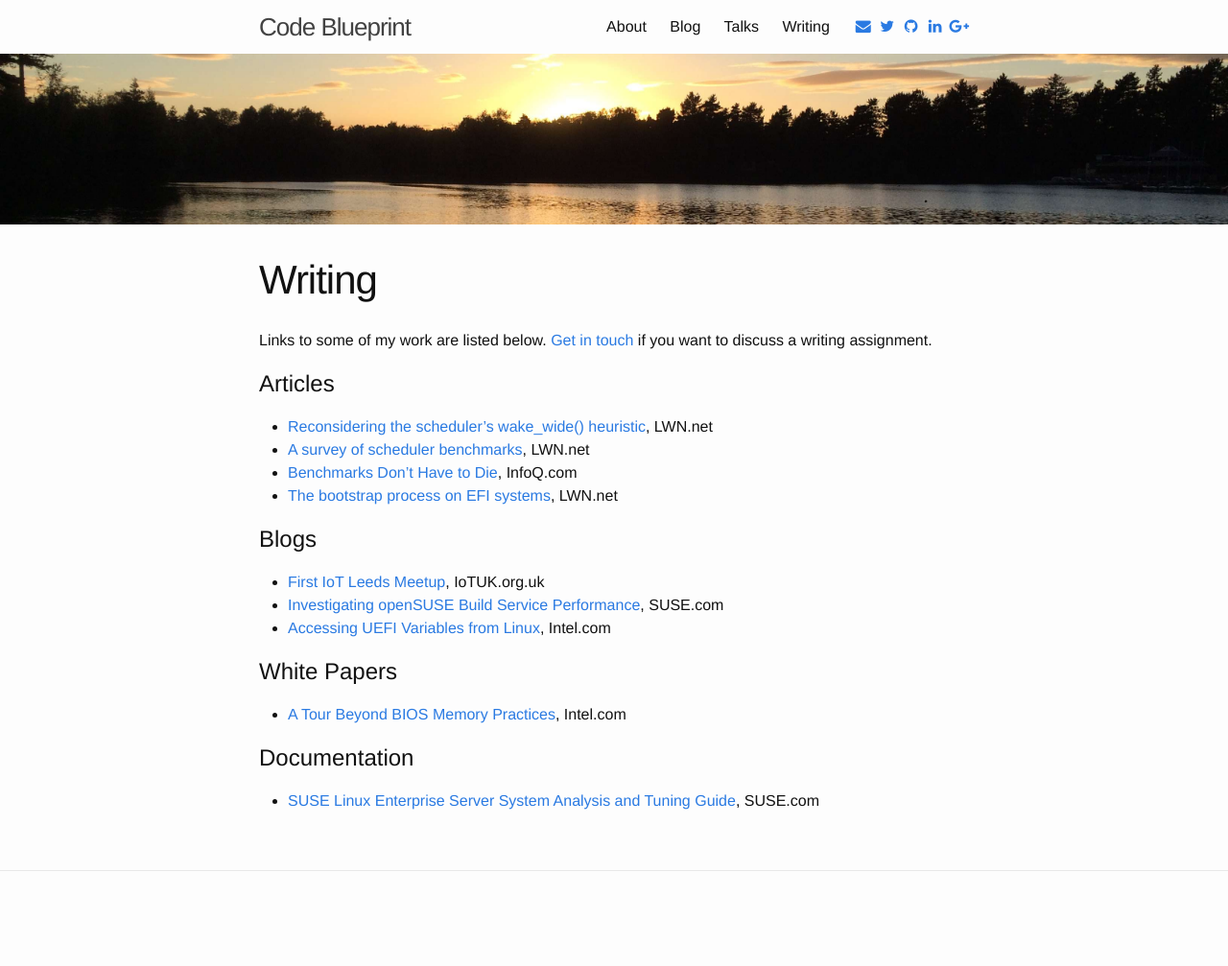
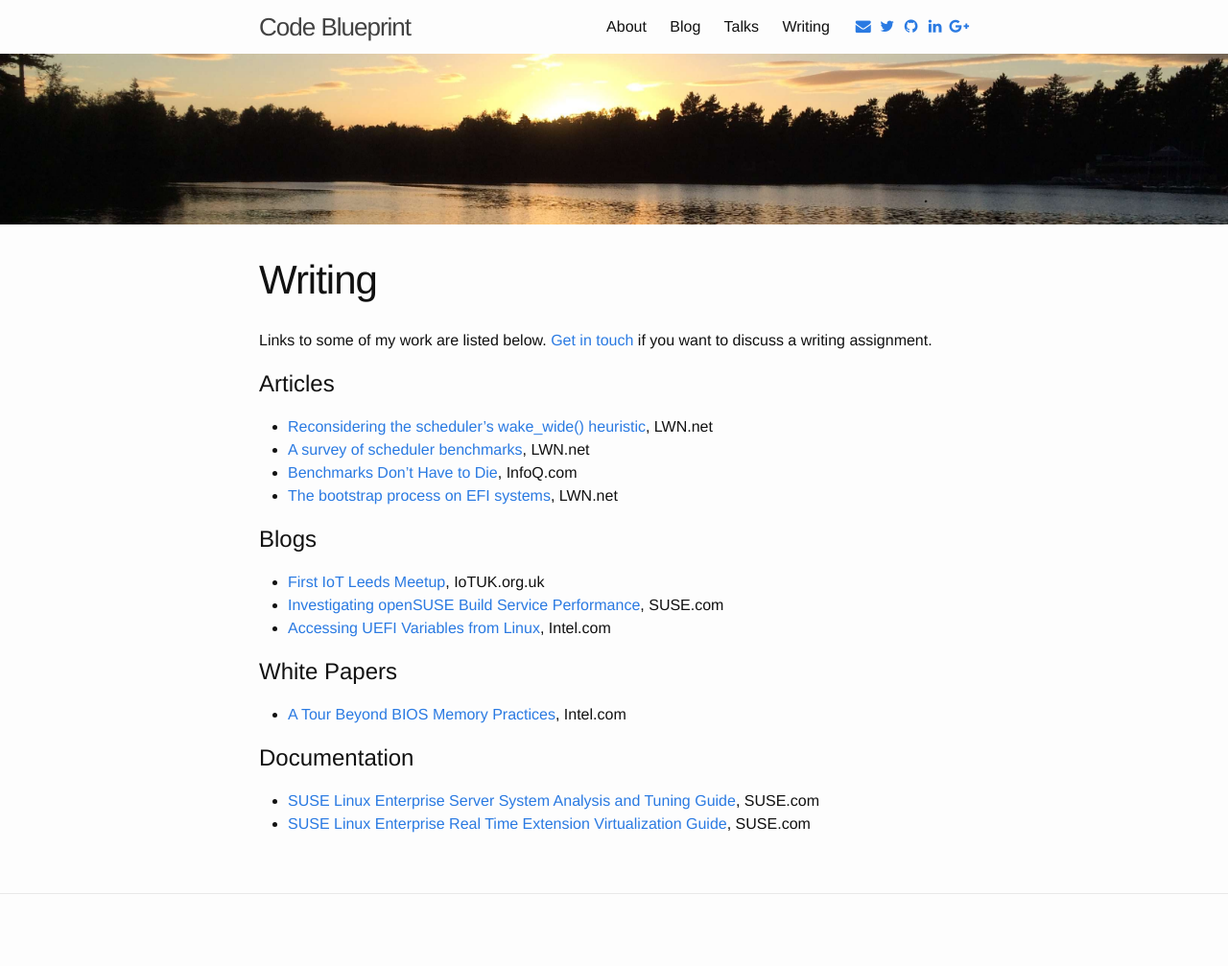
Before and after one commit to mfleming/mfleming.github.io, a Jekyll site: the page built from writing.md, in a window 1280 px wide. Shown: the whole page at 96% size. Built offline with Jekyll 4.4.1, drawn with Linux system fonts in a browser that asks for light colours; nearby versions of some CDN libraries; before the commit the page ends 983 px from its top, so only the background shows below that.

Commit message:
writing: Add link to SLERT Virtualization Guide

```diff
--- a/writing.md
+++ b/writing.md
@@ -23,3 +23,4 @@ Links to some of my work are listed below. [Get in touch](mailto:{{ site.email }
 
 # Documentation <a name="documentation"></a> #
  - [SUSE Linux Enterprise Server System Analysis and Tuning Guide](https://www.suse.com/documentation/sles-12/singlehtml/book_sle_tuning/book_sle_tuning.html#cha.tuning.taskscheduler), SUSE.com
+ - [SUSE Linux Enterprise Real Time Extension Virtualization Guide](https://www.suse.com/documentation/slerte-12/book_slert_qs/data/art_slert_virtguide.html), SUSE.com
```
